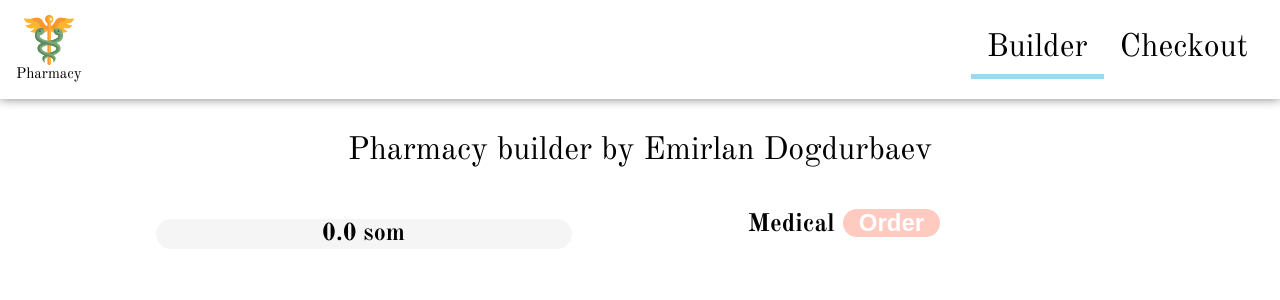
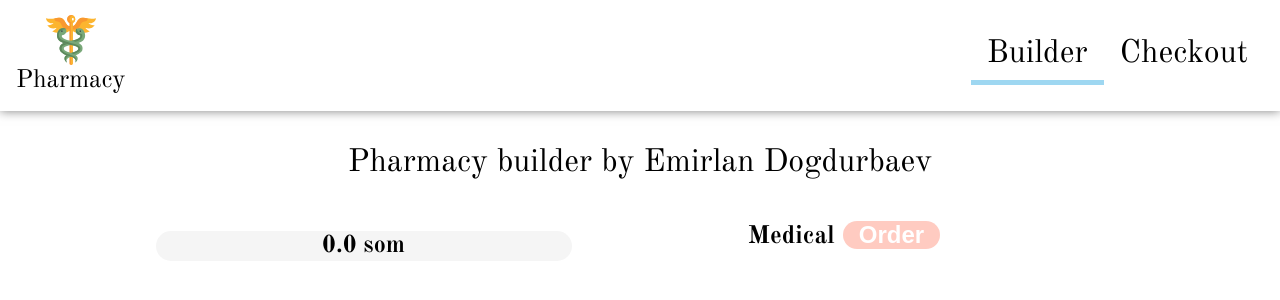
Before and after one commit to EmirlanDogdurbaev/builder, a React (Create React App) app: page / in a window 1280 px wide. Shown: the top 300 px of the page. Built offline with nearby package versions, Linux system fonts and the light colour scheme; no server answers.

Commit message:
changed  style

```diff
--- a/src/components/PharmacyBuilder/PharmacyControls/PharmacyControl/PharmacyControl.module.css
+++ b/src/components/PharmacyBuilder/PharmacyControls/PharmacyControl/PharmacyControl.module.css
@@ -2,7 +2,7 @@
     display: flex;
     justify-content: center;
     align-items: center;
-    margin: .5rem 0;
+    margin:  0;
   }
   .PharmacyControl .ingredient div {
     position: static;
--- a/src/components/UI/Logo/Logo.module.css
+++ b/src/components/UI/Logo/Logo.module.css
@@ -6,10 +6,10 @@
 
 .Logo{
    display: flex;
+   align-items: center;
    flex-direction: column;
    align-content: center;
-   align-items: center;
-   font-size: 15px;
+   font-size: 25px;
    color: black;
 
 
```
